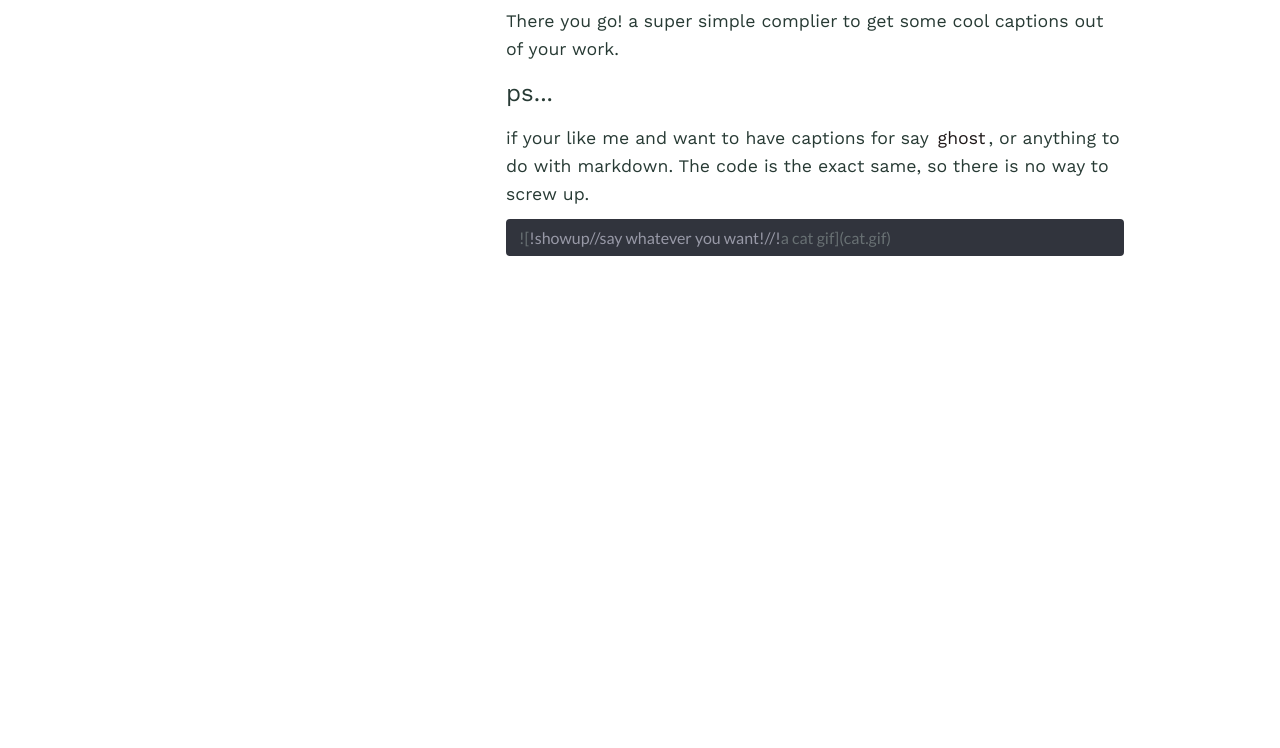
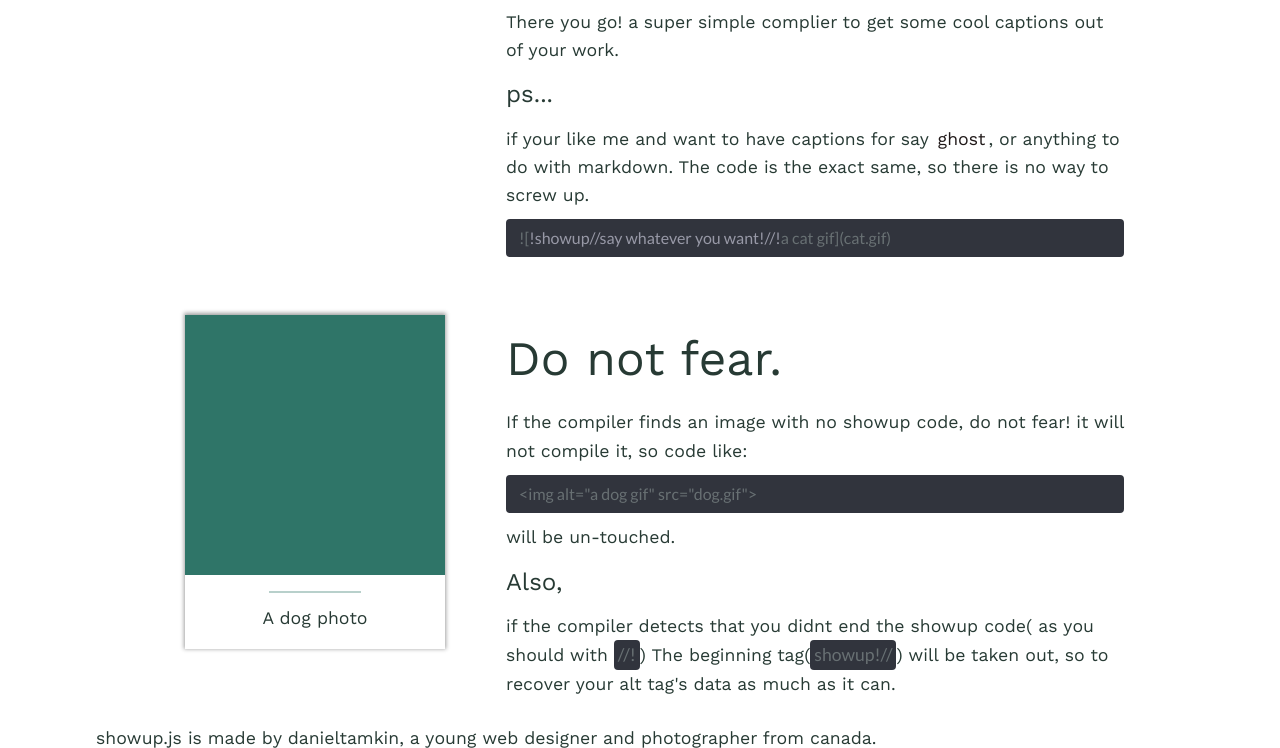
Before and after one commit to DanielTamkin/showup.js, a plain HTML site: page index.html in a window 1280 px wide. Shown: the part 1253-2001 px from the top of the page. Before the commit the page ends 1541 px from the top, so only its background shows below. Drawn offline with Linux system fonts and the light colour scheme.

Commit message:
Finished writeup, working on footer.

```diff
--- a/assets/css/style.css
+++ b/assets/css/style.css
@@ -71,6 +71,7 @@ p a{
     text-align:center;
   }
   #site-body section.card{
+    margin:0.6em 0;
     width:260px;
     display:inline-block;
     background:#fff;
@@ -134,3 +135,4 @@ p a{
     margin:6px 9px;
     display:inline-block;
   }
+/*>*/
--- a/index.html
+++ b/index.html
@@ -16,6 +16,7 @@
 
 </div>
 <div id="site-body" class="Container-Medium">
+
   <aside>
     <section class="card">
       <!-- <img src="assets/img/"/> -->
@@ -27,7 +28,6 @@
         <p>A little Description to describe the plugin</p>
       </section>
     </section>
-
   </aside>
   <section class="left">
     <header>
@@ -60,9 +60,9 @@
       </p>
       <code class="code atom full">
 <pre>
-&lt;script&gt;
+  &lt;script&gt;
   <span>$(&quot;section.images-here&quot;).showup();</span>
-&lt;/script&gt;
+  &lt;/script&gt;
 </pre>
       </code>
       <p>
@@ -88,11 +88,52 @@
         ![<span>!showup//say whatever you want!//!</span>a cat gif](cat.gif)
       </code>
   </section>
+</section>
+  <aside>
+    <section class="card">
+      <!-- <img src="assets/img/"/> -->
+      <header>
+
+      </header>
+      <section class="tag">
+        <hr/>
+        <p>A dog photo</p>
+      </section>
+    </section>
+  </aside>
+  <section class="left">
+    <section class="body">
+      <h1>Do not fear.</h1>
+      <p>
+        If the compiler finds an image with no showup code, do not fear!
+        it will not compile it, so code like:
+      </p>
+      <code class="code atom full">
+        &lt;img alt=&quot;a dog gif&quot; src=&quot;dog.gif&quot;&gt;
+      </code>
+      <p>
+        will be un-touched.
+      </p>
+      <h2>Also,</h2>
+      <p>
+        if the compiler detects that you didnt end the
+        showup code( as you should with <code class="code atom">//!</code>) The beginning
+        tag(<code class="code atom">showup!//</code>) will be taken out, so to recover your alt tag's data as much as it can.
+      </p>
+    </section>
+  </section>
 </div>
+<footer id="site-footer">
+  <div class="Container-Large">
+    <p>
+      showup.js is made by danieltamkin, a young web designer and photographer from canada.
+    </p>
+  </div>
+</footer>
 <script>
-  $shim = $("#site-shim").height()/2.6;
-  $("#site-body section.left header").height($shim+"px");
-  $offset = $("#site-body section.left header").outerHeight();
+  $shim = $("#site-shim").height()/2.4;
+  $("#site-body section.left header").first().height($shim+"px");
+  $offset = $("#site-body section.left header").first().outerHeight();
   $("#site-shim .center").centerThis();
   $("#site-body").shimThis({
     ontop: '#site-shim',
```
Also changed, not shown: blackwash.txt.
